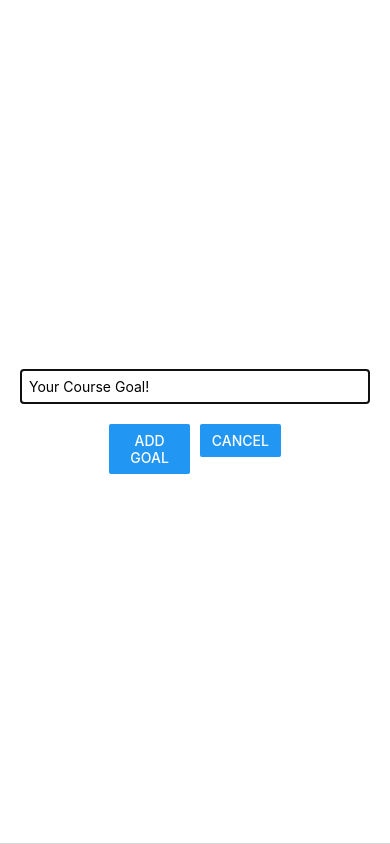
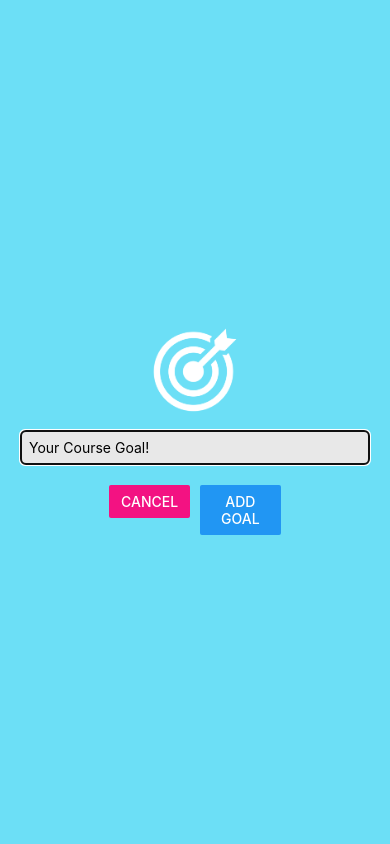
Before and after one commit to jayvanandel07/ReactNativeLearn, a React Native app: screen / in a window 390 px wide. Both pictures are taken after a click on the button "ADD GOALS!". Built offline with nearby package versions, Linux system fonts and the light colour scheme.

Commit message:
image and final touch

```diff
--- a/components/goalInput.js
+++ b/components/goalInput.js
@@ -1,5 +1,13 @@
+import { StatusBar } from "expo-status-bar";
 import { useState } from "react";
-import { Button, TextInput, View, StyleSheet, Modal } from "react-native";
+import {
+  Button,
+  TextInput,
+  View,
+  StyleSheet,
+  Modal,
+  Image,
+} from "react-native";
 
 const GoalInput = (props) => {
   const [goalInputText, setGoalInputText] = useState("");
@@ -11,8 +19,15 @@
     setGoalInputText("");
   };
   return (
+    //StatusBar Expo component
+    <>
+      <StatusBar style="dark" />
       <Modal visible={props.visible} animationType="slide">
         <View style={styles.inputContainer}>
+          <Image
+            style={styles.image}
+            source={require("../assets/images/goal.png")}
+          />
           <TextInput
             style={styles.textInput}
             placeholder="Your Course Goal!"
@@ -21,14 +36,19 @@
           />
           <View style={styles.buttonContainer}>
             <View style={styles.button}>
-            <Button title="Add Goal" onPress={addGoalHandler} />
+              <Button
+                title="Cancel"
+                color="#f31282"
+                onPress={props.onCancelHandler}
+              />
             </View>
             <View style={styles.button}>
-            <Button title="Cancel" onPress={props.onCancelHandler} />
+              <Button title="Add Goal" onPress={addGoalHandler} />
             </View>
           </View>
         </View>
       </Modal>
+    </>
   );
 };
 
@@ -37,14 +57,21 @@
     flex: 1,
     justifyContent: "center",
     alignItems: "center",
-    borderBlockEndColor: "#cccc",
-    borderBottomWidth: 1,
-    padding: 20,
+    paddingInline: 20,
+    backgroundColor: "#6cdff6",
+  },
+  image: {
+    aspectRatio: 1 / 1,
+    width: 100,
+    height: 100,
+    margin: 10,
   },
   textInput: {
     width: "100%",
     borderWidth: 1,
-    borderColor: "#cccccc",
+    borderColor: "#71717160",
+    backgroundColor: "#e8e8e8",
+    borderRadius: 5,
     padding: 8,
   },
   buttonContainer: {
```
Also changed, not shown: assets/images/goal.png (added). Lines whose indentation alone changed are shown as unchanged.
